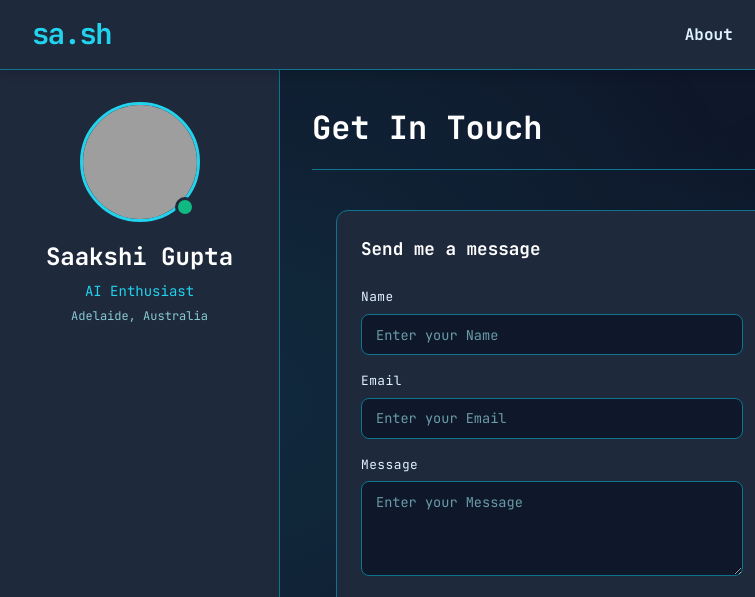
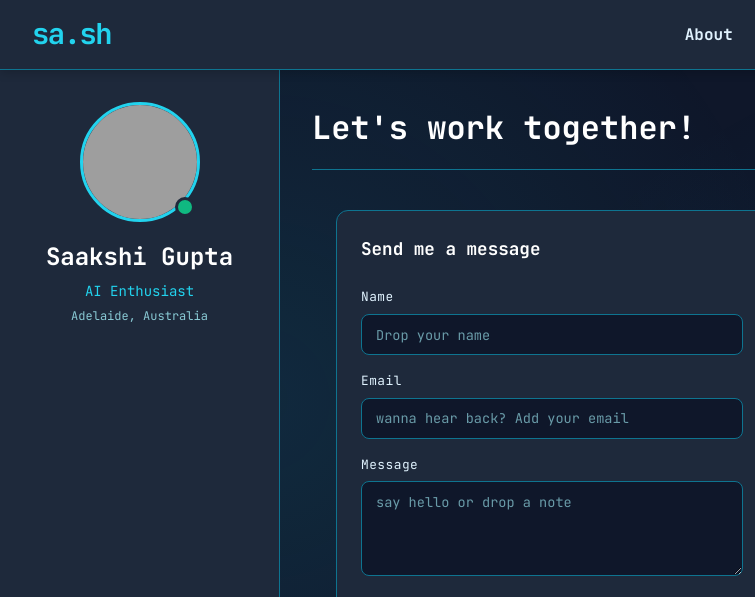
Before and after one commit to saakshigupta2002/saakshigupta2002.github.io, a plain HTML site: page contact.html in a window 1280 px wide. Shown: the top 597 px of the page, 0-755 px from the left. Drawn offline with nearby package versions, Linux system fonts and the light colour scheme; grey boxes are pictures that could not be loaded.

Commit message:
Update contact section heading and placeholders, add education quote

```diff
--- a/contact.html
+++ b/contact.html
@@ -50,7 +50,7 @@
         <main class="main-content">
             <section id="contact-section" class="section">
                 <div class="section-header">
-                    <h2 class="section-heading">Get In Touch</h2>
+                    <h2 class="section-heading">Let's work together!</h2>
                     <div class="terminal-dots">
                         <span class="dot red"></span>
                         <span class="dot yellow"></span>
@@ -65,15 +65,15 @@
                             <form id="contact-form" class="contact-form">
                                 <div class="form-group">
                                     <label for="name">Name</label>
-                                    <input type="text" id="name" name="name" placeholder="Enter your Name" required>
+                                    <input type="text" id="name" name="name" placeholder="Drop your name" required>
                                 </div>
                                 <div class="form-group">
                                     <label for="email">Email</label>
-                                    <input type="email" id="email" name="email" placeholder="Enter your Email" required>
+                                    <input type="email" id="email" name="email" placeholder="wanna hear back? Add your email" required>
                                 </div>
                                 <div class="form-group">
                                     <label for="message">Message</label>
-                                    <textarea id="message" name="message" rows="4" placeholder="Enter your Message" required></textarea>
+                                    <textarea id="message" name="message" rows="4" placeholder="say hello or drop a note" required></textarea>
                                 </div>
                                 <button type="submit" class="submit-button">
                                     <span>Submit</span>
```
Also changed, not shown: experience.html (+6 -0 lines), 1 other file.
